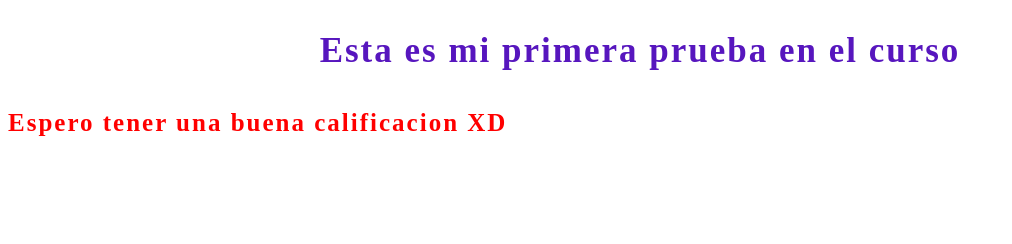
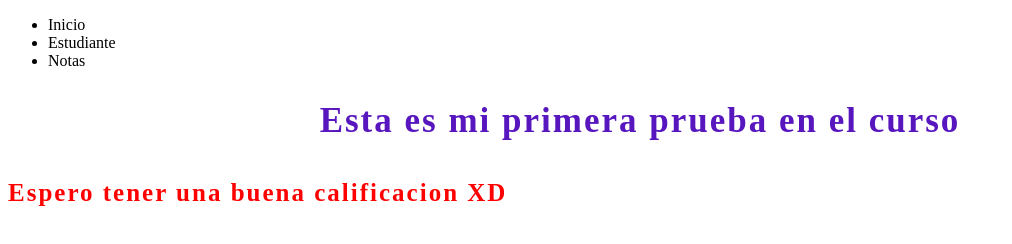
Before and after one commit to ecko777/Prueba1-GIT-CONTROL-DE-VERSIONES-, a plain HTML site: page index.html in a window 1280 px wide. Shown: the whole page, without its empty margins (0-1012 px from the left). Drawn offline with Linux system fonts and the light colour scheme.

Commit message:
add header

```diff
--- a/index.html
+++ b/index.html
@@ -8,6 +8,15 @@
     <link rel="stylesheet" href="css/styles.css">
 </head>
 <body>
+<header>
+    <ul>
+<li> Inicio</li>
+<li>Estudiante</li>
+<li>Notas</li>
+
+    </ul>
+
+</header>
     <h1>Esta es mi primera prueba en el curso</h1>
 
     <h2>Espero tener una buena calificacion XD</h2>
```
